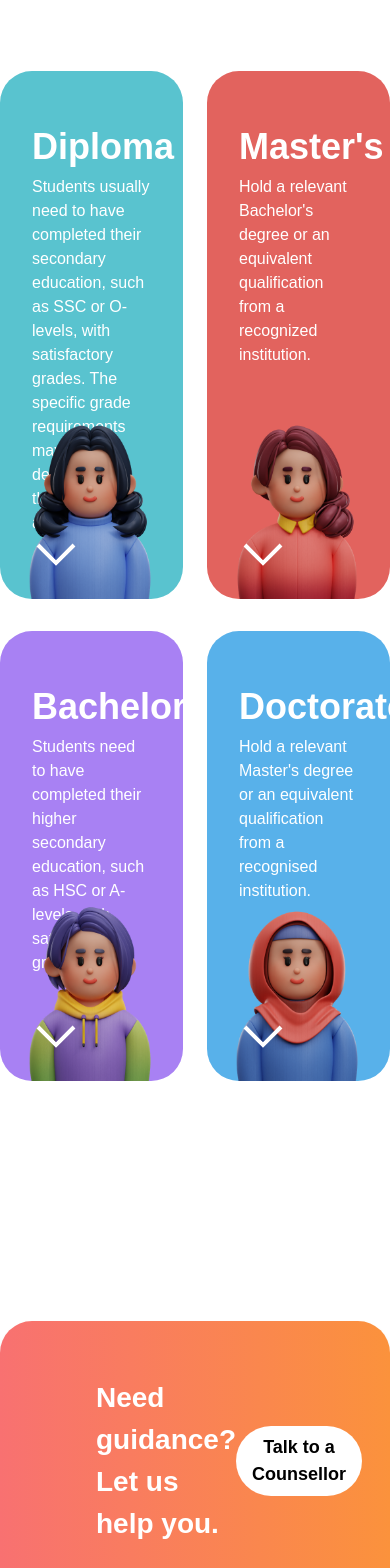
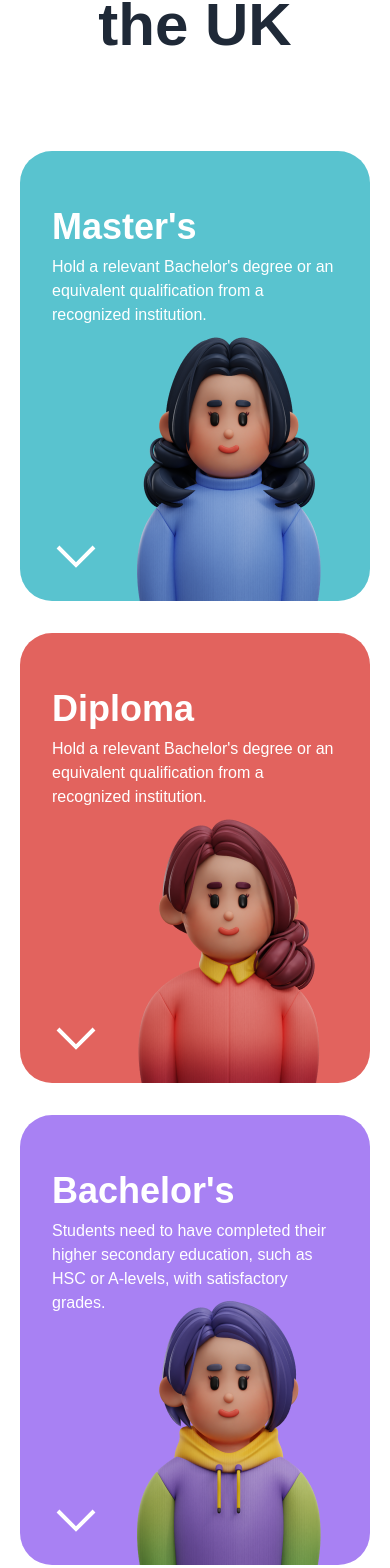
Before and after one commit to Riyaz350/Shabuj-Global-Main, a React (Vite) app: page /StudyDestination in a window 390 px wide. Shown: the part 3958-5526 px from the top of the page. Built offline with nearby package versions, Linux system fonts and the light colour scheme.

Commit message:
Requirement Card is good to go

```diff
--- a/src/Components/Study_Destination_Components/RequirementCard.jsx
+++ b/src/Components/Study_Destination_Components/RequirementCard.jsx
@@ -3,47 +3,79 @@ import imageOne from "../../../public/cartoon/49a.png";
 import imageTwo from "../../../public/cartoon/49b.png";
 import imageThree from "../../../public/cartoon/49c.png";
 import imageFour from "../../../public/cartoon/49d.png";
-import { motion } from "framer-motion"
+import { motion } from "framer-motion";
 
 const RequirementCard = () => {
-  const [cardNo, setCardNo] = useState(0)
+  const [cardNo, setCardNo] = useState(0);
+
+  // Helper function to detect small screens
+  const isSmallScreen = () => window.innerWidth <= 768;
+
   return (
-    <>
+    <div className="m-5 md:m-0 lg:m-0">
       <h1 className="pt-24 text-center font-semibold text-6xl">
         Requirements for Studying in the UK
       </h1>
-      <div className="max-w-screen-xl mx-auto grid grid-cols-2 gap-x-6 gap-y-8 pt-24 pb-36">
-
+      <div className="max-w-screen-xl mx-auto grid grid-cols-1 md:grid-cols-2 gap-x-6 gap-y-8 pt-24 pb-36">
         {/* first card */}
-        <motion.div initial={{height:'100%'}} animate={cardNo== 1?{height:'150%',duration:0.3 }:{height:'100%',duration:0.3}} transition={cardNo ==1  ?{ type:'spring', bounce: .7} :{}} onMouseEnter={()=>setCardNo(1)} onMouseLeave={()=>setCardNo(0)}
-         className="relative bg-[#59C3CF] rounded-[32px]   overflow-hidden">
-          <div className=" ">
+        <motion.div
+          initial={{ height: "100%" }}
+          animate={
+            !isSmallScreen() && cardNo === 1
+              ? { height: "150%" }
+              : cardNo === 3
+              ? { height: "50%", y: 0 }
+              : { height: "100%", y: 0 }
+          }
+          transition={
+            !isSmallScreen() && cardNo === 1
+              ? { type: "spring", bounce: 0.3, duration: 1 }
+              : cardNo === 3
+              ? { duration: 0.4 }
+              : { duration: 0.3 }
+          }
+          onMouseEnter={() => !isSmallScreen() && setCardNo(1)}
+          onMouseLeave={() => !isSmallScreen() && setCardNo(0)}
+          className="relative bg-[#59C3CF] rounded-[32px] overflow-hidden"
+        >
+          <div className="h-[450px]">
             <div className="text-white px-8 py-14">
-              <h2 className="text-4xl font-semibold mb-2">Diploma</h2>
-              <p className="  mb-2  ">
+              <h2 className="text-4xl font-semibold mb-2">Master's</h2>
+              <p className="mb-2">
+                Hold a relevant Bachelor's degree or an equivalent qualification
+                from a recognized institution.
+              </p>
+              <p className={`${cardNo === 1 ? "flex" : "hidden"}`}>
                 Students usually need to have completed their secondary
                 education, such as SSC or O-levels, with satisfactory grades.
                 The specific grade requirements may vary depending on the
                 university and program.
               </p>
-              <p className={`${cardNo == 1 ? 'flex' : 'hidden'}`}>
+              <p className={`${cardNo === 1 ? "flex" : "hidden"}`}>
                 A minimum overall band score of 5.5 to 6.0 in IELTS, with no
-                individual component(Reading, Writing,Listening,Speaking) score
-                below 5.5, a minimum overall score of 72 to 79 on the
-                internet-based test(IBT) in TOFEL and a minimum overall score of
-                C1 or C2 level respectively are typically required.
+                individual component (Reading, Writing, Listening, Speaking)
+                score below 5.5, a minimum overall score of 72 to 79 on the
+                internet-based test (IBT) in TOFEL and a minimum overall score
+                of C1 or C2 level respectively are typically required.
               </p>
             </div>
             <div>
-            <motion.div animate={cardNo ==1 ? {  }:{  }} transition={{duration:.1}}    className=" absolute bottom-0 right-0">
-              <motion.img
-                animate={cardNo ==1 ? {width:'160%'}: {width:'100%'}}
+              <motion.div
+                animate={
+                  !isSmallScreen() && cardNo === 3
+                    ? { opacity: 0, y: 100 }
+                    : { opacity: 1, y: 0 }
+                }
+                transition={{ duration: 0.1 }}
+                className="absolute bottom-0 right-0 group-hover:right-2"
+              >
+                <img
                   src={imageOne}
                   alt="Diploma"
-                className="   "
+                  className="object-cover group-hover:scale-125"
                 />
               </motion.div>
-            <div className="absolute left-8 bottom-5  ">
+              <div className="absolute left-8 bottom-5">
                 <svg
                   xmlns="http://www.w3.org/2000/svg"
                   width="48"
@@ -64,37 +96,64 @@ const RequirementCard = () => {
         </motion.div>
 
         {/* second card */}
-
-        <div className="relative bg-[#E2635E] rounded-[32px]  hover:h-[750px]">
+        <motion.div
+          initial={{ height: "100%" }}
+          animate={
+            !isSmallScreen() && cardNo === 2
+              ? { height: "150%" }
+              : cardNo === 4
+              ? { height: "50%", y: 0 }
+              : { height: "100%", y: 0 }
+          }
+          transition={
+            !isSmallScreen() && cardNo === 2
+              ? { type: "spring", bounce: 0.3, duration: 1 }
+              : cardNo === 4
+              ? { duration: 0.4 }
+              : { duration: 0.3 }
+          }
+          onMouseEnter={() => !isSmallScreen() && setCardNo(2)}
+          onMouseLeave={() => !isSmallScreen() && setCardNo(0)}
+          className="relative bg-[#E2635E] rounded-[32px] overflow-hidden"
+        >
           <div className="h-[450px]">
             <div className="text-white px-8 py-14">
-              <h2 className="text-4xl font-semibold mb-2">Master's</h2>
-              <p className=" mb-4 group-hover:hidden">
+              <h2 className="text-4xl font-semibold mb-2">Diploma</h2>
+              <p className="mb-2">
                 Hold a relevant Bachelor's degree or an equivalent qualification
                 from a recognized institution.
               </p>
-              <p className="hidden mb-2 group-hover:block">
+              <p className={`${cardNo === 2 ? "flex" : "hidden"}`}>
                 Students usually need to have completed their secondary
                 education, such as SSC or O-levels, with satisfactory grades.
                 The specific grade requirements may vary depending on the
                 university and program.
               </p>
-              <p className="hidden group-hover:block">
+              <p className={`${cardNo === 2 ? "flex" : "hidden"}`}>
                 A minimum overall band score of 5.5 to 6.0 in IELTS, with no
-                individual component(Reading, Writing,Listening,Speaking) score
-                below 5.5, a minimum overall score of 72 to 79 on the
-                internet-based test(IBT) in TOFEL and a minimum overall score of
-                C1 or C2 level respectively are typically required.
+                individual component (Reading, Writing, Listening, Speaking)
+                score below 5.5, a minimum overall score of 72 to 79 on the
+                internet-based test (IBT) in TOFEL and a minimum overall score
+                of C1 or C2 level respectively are typically required.
               </p>
             </div>
-            <div className="absolute bottom-0 right-0 group-hover:right-2">
+            <div>
+              <motion.div
+                animate={
+                  !isSmallScreen() && cardNo === 4
+                    ? { opacity: 0, y: 100 }
+                    : { opacity: 1, y: 0 }
+                }
+                transition={{ duration: 0.1 }}
+                className="absolute bottom-0 right-0 group-hover:right-2"
+              >
                 <img
                   src={imageTwo}
                   alt="Diploma"
-                className={`object-cover group-hover:scale-125  `}
+                  className="object-cover group-hover:scale-125"
                 />
-            </div>
-            <div className="absolute left-8 bottom-5 group-hover:hidden">
+              </motion.div>
+              <div className="absolute left-8 bottom-5">
                 <svg
                   xmlns="http://www.w3.org/2000/svg"
                   width="48"
@@ -112,36 +171,66 @@ const RequirementCard = () => {
               </div>
             </div>
           </div>
+        </motion.div>
 
         {/* third card */}
-
-        <motion.div animate={cardNo == 1 ? { height:'50%', y:'100%'}: {height:'100%', y:0}} transition={{duration:.1}} className="relative bg-[#A881F3] rounded-[32px] overflow-hidden">
+        <motion.div
+          initial={{ height: "100%" }}
+          animate={
+            !isSmallScreen() && cardNo === 3
+              ? { height: "150%", y: "-33%" }
+              : cardNo === 1
+              ? { height: "50%", y: "100%" }
+              : { height: "100%", y: 0 }
+          }
+          transition={{
+            type: "spring",
+            bounce: !isSmallScreen() && cardNo === 3 ? 0.3 : 0,
+            duration:
+              !isSmallScreen() && cardNo === 1
+                ? 0.9
+                : cardNo === 3
+                ? 0.9
+                : 0.6,
+          }}
+          onMouseEnter={() => !isSmallScreen() && setCardNo(3)}
+          onMouseLeave={() => !isSmallScreen() && setCardNo(0)}
+          className="relative bg-[#A881F3] rounded-[32px] overflow-hidden"
+        >
           <div className="h-[450px]">
             <div className="text-white px-8 py-14">
               <h2 className="text-4xl font-semibold mb-2">Bachelor's</h2>
-              <p className=" mb-4 group-hover:hidden">
+              <p className="mb-4 group-hover:hidden">
                 Students need to have completed their higher secondary
                 education, such as HSC or A-levels, with satisfactory grades.
               </p>
-              <p className="hidden mb-2 group-hover:block">
+              <p className={`${cardNo === 3 ? "flex" : "hidden"}`}>
                 Students usually need to have completed their secondary
                 education, such as SSC or O-levels, with satisfactory grades.
                 The specific grade requirements may vary depending on the
                 university and program.
               </p>
-              <p className="hidden group-hover:block">
+              <p className={`${cardNo === 3 ? "flex" : "hidden"}`}>
                 A minimum overall band score of 5.5 to 6.0 in IELTS, with no
-                individual component(Reading, Writing,Listening,Speaking) score
-                below 5.5, a minimum overall score of 72 to 79 on the
-                internet-based test(IBT) in TOFEL and a minimum overall score of
-                C1 or C2 level respectively are typically required.
+                individual component (Reading, Writing, Listening, Speaking)
+                score below 5.5, a minimum overall score of 72 to 79 on the
+                internet-based test (IBT) in TOFEL and a minimum overall score
+                of C1 or C2 level respectively are typically required.
               </p>
             </div>
-            <motion.div animate={cardNo ==1 ?{opacity:0, y:100}:{opacity:1, y:0}} transition={{duration:.1}} className="absolute bottom-0 right-0 group-hover:right-2">
+            <motion.div
+              animate={
+                !isSmallScreen() && cardNo === 1
+                  ? { opacity: 0, y: 100 }
+                  : { opacity: 1, y: 0 }
+              }
+              transition={{ duration: 0.1 }}
+              className="absolute bottom-0 right-0 group-hover:right-2"
+            >
               <img
                 src={imageThree}
                 alt="Diploma"
-                className={`object-cover group-hover:scale-125  `}
+                className="object-cover group-hover:scale-125"
               />
             </motion.div>
             <div className="absolute left-8 bottom-5 group-hover:hidden">
@@ -164,36 +253,65 @@ const RequirementCard = () => {
         </motion.div>
 
         {/* fourth card */}
-
-        <div className="relative bg-[#58B1EA] rounded-[32px]  hover:h-[750px]">
+        <motion.div
+          initial={{ height: "100%" }}
+          animate={
+            !isSmallScreen() && cardNo === 4
+              ? { height: "150%", y: "-33%" }
+              : cardNo === 2
+              ? { height: "50%", y: "100%" }
+              : { height: "100%", y: 0 }
+          }
+          transition={{
+            type: "spring",
+            bounce: !isSmallScreen() && cardNo === 4 ? 0.3 : 0,
+            duration:
+              !isSmallScreen() && cardNo === 2
+                ? 0.9
+                : cardNo === 4
+                ? 0.9
+                : 0.6,
+          }}
+          onMouseEnter={() => !isSmallScreen() && setCardNo(4)}
+          onMouseLeave={() => !isSmallScreen() && setCardNo(0)}
+          className="relative bg-[#58B1EA] rounded-[32px] overflow-hidden"
+        >
           <div className="h-[450px]">
             <div className="text-white px-8 py-14">
               <h2 className="text-4xl font-semibold mb-2">Doctorate</h2>
-              <p className=" mb-4 group-hover:hidden">
+              <p className="mb-4 group-hover:hidden">
                 Hold a relevant Master's degree or an equivalent qualification
                 from a recognised institution.
               </p>
-              <p className="hidden mb-2 group-hover:block">
+              <p className={`${cardNo === 4 ? "flex" : "hidden"}`}>
                 Students usually need to have completed their secondary
                 education, such as SSC or O-levels, with satisfactory grades.
                 The specific grade requirements may vary depending on the
                 university and program.
               </p>
-              <p className="hidden group-hover:block">
+              <p className={`${cardNo === 4 ? "flex" : "hidden"}`}>
                 A minimum overall band score of 5.5 to 6.0 in IELTS, with no
-                individual component(Reading, Writing,Listening,Speaking) score
-                below 5.5, a minimum overall score of 72 to 79 on the
-                internet-based test(IBT) in TOFEL and a minimum overall score of
-                C1 or C2 level respectively are typically required.
+                individual component (Reading, Writing, Listening, Speaking)
+                score below 5.5, a minimum overall score of 72 to 79 on the
+                internet-based test (IBT) in TOFEL and a minimum overall score
+                of C1 or C2 level respectively are typically required.
               </p>
             </div>
-            <div className="absolute bottom-0 right-0 group-hover:right-2">
+            <motion.div
+              animate={
+                !isSmallScreen() && cardNo === 2
+                  ? { opacity: 0, y: 100 }
+                  : { opacity: 1, y: 0 }
+              }
+              transition={{ duration: 0.1 }}
+              className="absolute bottom-0 right-0 group-hover:right-2"
+            >
               <img
                 src={imageFour}
                 alt="Diploma"
-                className="object-cover group-hover:scale-125 "
+                className="object-cover group-hover:scale-125"
               />
-            </div>
+            </motion.div>
             <div className="absolute left-8 bottom-5 group-hover:hidden">
               <svg
                 xmlns="http://www.w3.org/2000/svg"
@@ -211,9 +329,9 @@ const RequirementCard = () => {
               </svg>
             </div>
           </div>
+        </motion.div>
       </div>
     </div>
-    </>
   );
 };
 
```
Lines whose indentation alone changed are shown as unchanged.
